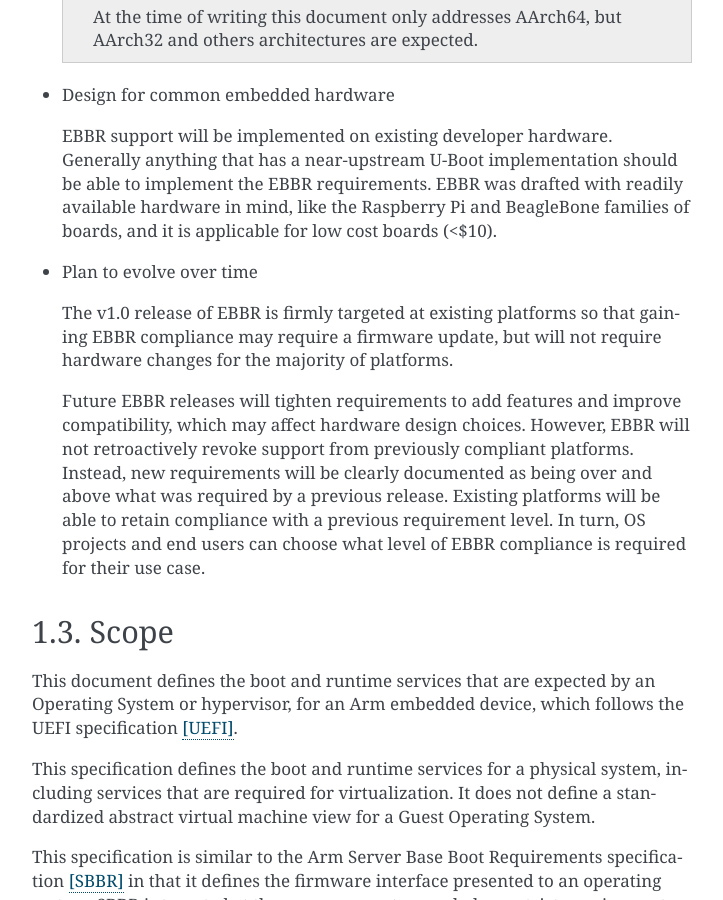
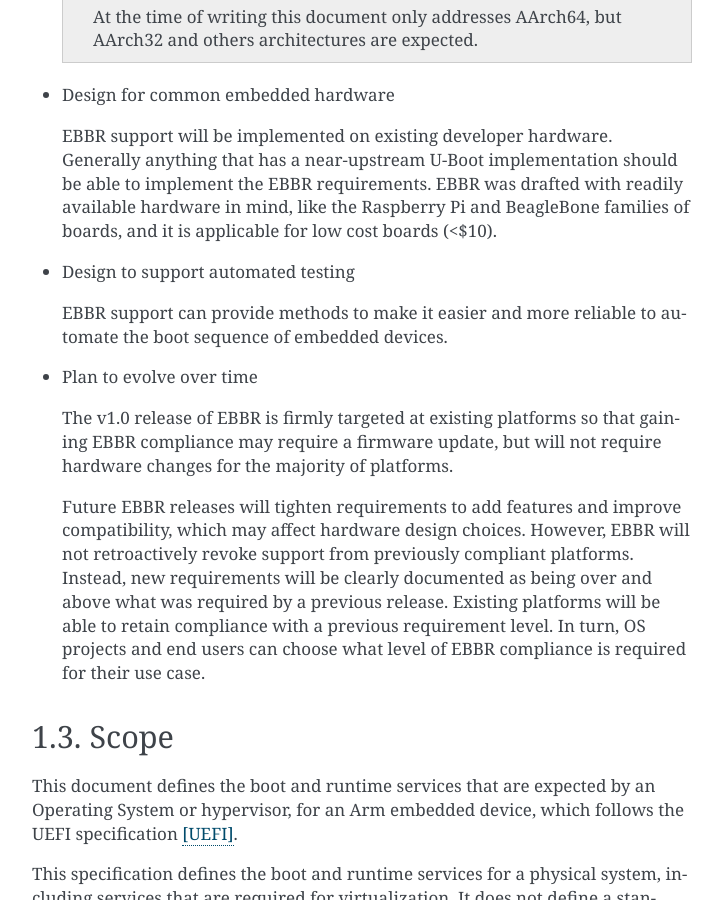
Before and after one commit to ARM-software/ebbr, a Sphinx documentation site: the page built from source/chapter1-about.rst, in a window 1280 px wide and 900 px high, scrolled down 2333 px. Shown: the whole window, without its empty margins (388-1111 px from the left). Built offline with Sphinx 7.4.7, drawn with Linux system fonts in a browser that asks for light colours.

Commit message:
Add initial notes from automation perspective

```diff
--- a/source/chapter1-about.rst
+++ b/source/chapter1-about.rst
@@ -119,6 +119,11 @@ The following guiding principles are used while developing the EBBR specificatio
   EBBR was drafted with readily available hardware in mind, like the
   Raspberry Pi and BeagleBone families of boards, and it is applicable for low cost boards (<$10).
 
+- Design to support automated testing
+
+  EBBR support can provide methods to make it easier and more reliable to
+  automate the boot sequence of embedded devices.
+
 - Plan to evolve over time
 
   The v1.0 release of EBBR is firmly targeted at existing platforms so that
--- a/source/chapter2-uefi.rst
+++ b/source/chapter2-uefi.rst
@@ -186,6 +186,10 @@ for purposes of power management and system control.
 - EfiResetShutdown()
   * EfiResetShutdown must not reboot the system.
 
+The UEFI Runtime service ResetSystem() must output stable, reliable and
+unique messages for all supportable error conditions and failures, including
+resets.
+
 If firmware updates are supported through the Runtime Service of
 UpdateCapsule(), then ResetSystem() might need to support the following
 command:
--- a/source/chapter4-firmware-media.rst
+++ b/source/chapter4-firmware-media.rst
@@ -22,6 +22,8 @@ conflict with normal usage of the media by an OS.
 * Firmware must be stored on the media in a way that does not conflict
   with normal partitioning and usage by the operating system.
 * Normal operation of the OS must not interfere with firmware files.
+* Changing the partition table to switch from one OS to another must not
+  interfere with firmware files.
 * Firmware needs a method to modify variable storage at runtime while the
   OS controls access to the device. [#LUVariables]_
 
```
